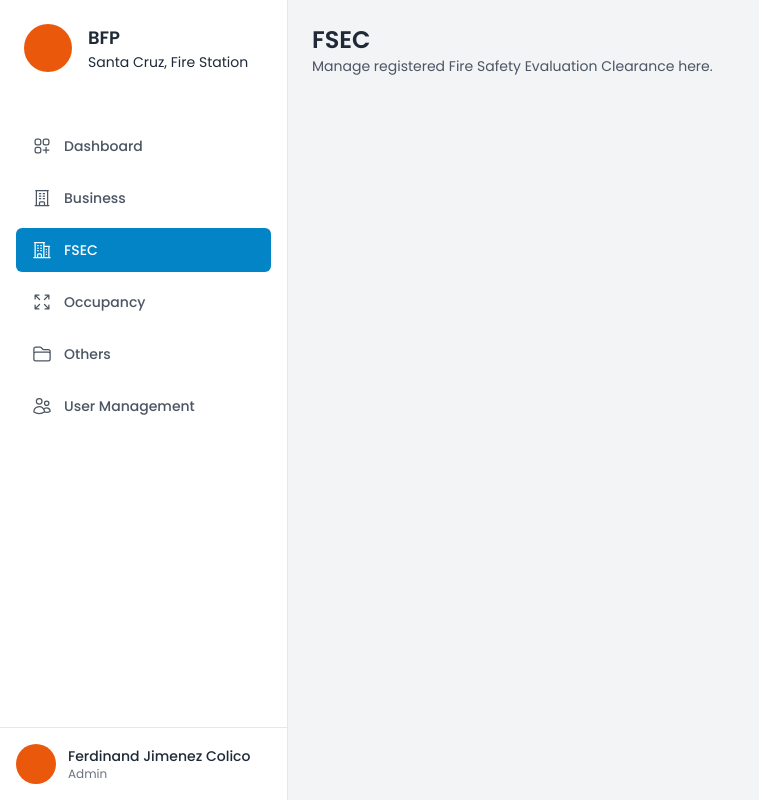
After one commit to coliks/bureau, a Flask app: page /admin/fsec in a window 1280 px wide. The commit adds this page. Shown: the whole page, without its empty margins (0-759 px from the left). Run offline with Flask 3, Linux system fonts and the light colour scheme; style sheets or scripts are compiled from the project's sources; some web fonts are replaced.

Commit message:
Progress: Finished navbar UI

```diff
--- a/website/routes/admin/routes.py
+++ b/website/routes/admin/routes.py
@@ -3,4 +3,25 @@ from . import admin
 
 @admin.route('/dashboard')
 def dashboard():
-    return render_template('shared/dashboard.html')
+    return render_template('shared/dashboard.html', current_page='dashboard')
+
+@admin.route('/business')
+def business():
+    return render_template('shared/business.html', current_page='business')
+
+@admin.route('/fsec')
+def fsec():
+    return render_template('shared/fsec.html', current_page='fsec')
+
+@admin.route('/occupancy')
+def occupancy():
+    return render_template('shared/occupancy.html', current_page='occupancy')
+
+@admin.route('/others')
+def others():
+    return render_template('shared/others.html', current_page='others')
+
+
+@admin.route('/users')
+def users():
+    return render_template('admin/user_management.html', current_page='users')
--- a/website/routes/auth/routes.py
+++ b/website/routes/auth/routes.py
@@ -7,8 +7,8 @@ def index():
 
 @auth.route('/login', methods=['POST', 'GET'])
 def login():
-    return render_template('auth/login.html')
+    return render_template('auth/login.html', current_page='login')
 
 @auth.route('/register', methods=['POST', 'GET'])
 def register_account():
-    return render_template('auth/signup.html')
+    return render_template('auth/signup.html', current_page='sign_up')
--- /dev/null
+++ b/website/static/javascript/navbar.js
@@ -0,0 +1,14 @@
+document.addEventListener('DOMContentLoaded', () => {
+  const profileMenuBtn = document.getElementById('profile-menu-btn')
+  const profileMenu = document.getElementById('profile-menu')
+
+  profileMenuBtn.addEventListener('click', () => {
+    if (profileMenu.classList.contains('opacity-0')) {
+      profileMenu.classList.remove('w-0', 'opacity-0', 'p-0')
+      profileMenu.classList.add('w-48', 'opacity-100', 'p-2')
+    } else {
+      profileMenu.classList.remove('w-48', 'opacity-100', 'p-2')
+      profileMenu.classList.add('w-0', 'opacity-0', 'p-0')
+    }
+  })
+})
--- a/website/static/src/input.css
+++ b/website/static/src/input.css
@@ -8,3 +8,13 @@
         @apply bg-gray-100 font-poppins text-gray-800;
     }
 }
+
+@layer components {
+    .navlink {
+        @apply flex items-center gap-3 px-4 py-3 rounded-md text-sm text-gray-600 hover:text-gray-900 hover:bg-gray-100 font-medium hover:shadow-sm;
+    }
+
+    .active-navlink {
+        @apply bg-sky-600 flex items-center gap-3 px-4 py-3 rounded-md text-sm text-white font-medium;
+    }
+}
--- a/website/templates/base.html
+++ b/website/templates/base.html
@@ -3,7 +3,7 @@
   <head>
     <meta charset="UTF-8" />
     <meta name="viewport" content="width=device-width, initial-scale=1.0" />
-    <title>{% block title %} {% endblock %}</title>
+    <title>Bureau of Fire Protection</title>
 
     <link rel="preconnect" href="https://fonts.googleapis.com" />
     <link rel="preconnect" href="https://fonts.gstatic.com" crossorigin />
@@ -17,6 +17,10 @@
     {% block extra_css %} {% endblock %}
   </head>
   <body>
+    {% if current_page not in ['sign_up', 'login'] %} {% include 'components/navbar.html' %} {% endif %}
+
+
+    <script src="{{url_for('static', filename='javascript/navbar.js')}}"></script>
     {% block content %} {% endblock %} {% block extra_scripts %} {% endblock %}
   </body>
 </html>
--- /dev/null
+++ b/website/templates/components/navbar.html
@@ -0,0 +1,131 @@
+<div class="bg-white fixed left-0 top-0 bottom-0 w-72 flex flex-col justify-between border-r">
+  <!--Top-->
+  <div>
+    <!--Logo-->
+    <div class="flex items-center p-6 gap-4">
+      <div class="bg-orange-600 w-12 h-12 rounded-full"></div>
+      <div class="flex flex-col">
+        <span class="text-lg font-semibold">BFP</span>
+        <span class="text-sm">Santa Cruz, Fire Station</span>
+      </div>
+    </div>
+
+    <!--Navlinks-->
+    <div class="mt-4 px-4 py-3 space-y-2">
+      <a href="{{url_for('admin.dashboard')}}"
+        class="{% if current_page == 'dashboard' %}active-navlink{% else %} navlink {% endif %}">
+        <svg xmlns="http://www.w3.org/2000/svg" fill="none" viewBox="0 0 24 24" stroke-width="1.5" stroke="currentColor"
+          class="size-5">
+          <path stroke-linecap="round" stroke-linejoin="round"
+            d="M13.5 16.875h3.375m0 0h3.375m-3.375 0V13.5m0 3.375v3.375M6 10.5h2.25a2.25 2.25 0 0 0 2.25-2.25V6a2.25 2.25 0 0 0-2.25-2.25H6A2.25 2.25 0 0 0 3.75 6v2.25A2.25 2.25 0 0 0 6 10.5Zm0 9.75h2.25A2.25 2.25 0 0 0 10.5 18v-2.25a2.25 2.25 0 0 0-2.25-2.25H6a2.25 2.25 0 0 0-2.25 2.25V18A2.25 2.25 0 0 0 6 20.25Zm9.75-9.75H18a2.25 2.25 0 0 0 2.25-2.25V6A2.25 2.25 0 0 0 18 3.75h-2.25A2.25 2.25 0 0 0 13.5 6v2.25a2.25 2.25 0 0 0 2.25 2.25Z" />
+        </svg>
+
+        <span>Dashboard</span>
+      </a>
+
+      <a href="{{url_for('admin.business')}}"
+        class="{% if current_page == 'business' %}active-navlink{% else %} navlink {% endif %}">
+        <svg xmlns="http://www.w3.org/2000/svg" fill="none" viewBox="0 0 24 24" stroke-width="1.5" stroke="currentColor"
+          class="size-5">
+          <path stroke-linecap="round" stroke-linejoin="round"
+            d="M3.75 21h16.5M4.5 3h15M5.25 3v18m13.5-18v18M9 6.75h1.5m-1.5 3h1.5m-1.5 3h1.5m3-6H15m-1.5 3H15m-1.5 3H15M9 21v-3.375c0-.621.504-1.125 1.125-1.125h3.75c.621 0 1.125.504 1.125 1.125V21" />
+        </svg>
+
+
+        <span>Business</span>
+      </a>
+
+      <a href="{{url_for('admin.fsec')}}"
+        class="{% if current_page == 'fsec' %}active-navlink{% else %} navlink {% endif %}">
+        <svg xmlns="http://www.w3.org/2000/svg" fill="none" viewBox="0 0 24 24" stroke-width="1.5" stroke="currentColor"
+          class="size-5">
+          <path stroke-linecap="round" stroke-linejoin="round"
+            d="M2.25 21h19.5m-18-18v18m10.5-18v18m6-13.5V21M6.75 6.75h.75m-.75 3h.75m-.75 3h.75m3-6h.75m-.75 3h.75m-.75 3h.75M6.75 21v-3.375c0-.621.504-1.125 1.125-1.125h2.25c.621 0 1.125.504 1.125 1.125V21M3 3h12m-.75 4.5H21m-3.75 3.75h.008v.008h-.008v-.008Zm0 3h.008v.008h-.008v-.008Zm0 3h.008v.008h-.008v-.008Z" />
+        </svg>
+        <span>FSEC</span>
+      </a>
+
+      <a href="{{url_for('admin.occupancy')}}"
+        class="{% if current_page == 'occupancy' %}active-navlink{% else %} navlink {% endif %}">
+        <svg xmlns="http://www.w3.org/2000/svg" fill="none" viewBox="0 0 24 24" stroke-width="1.5" stroke="currentColor"
+          class="size-5">
+          <path stroke-linecap="round" stroke-linejoin="round"
+            d="M3.75 3.75v4.5m0-4.5h4.5m-4.5 0L9 9M3.75 20.25v-4.5m0 4.5h4.5m-4.5 0L9 15M20.25 3.75h-4.5m4.5 0v4.5m0-4.5L15 9m5.25 11.25h-4.5m4.5 0v-4.5m0 4.5L15 15" />
+        </svg>
+
+        <span>Occupancy</span>
+      </a>
+
+      <a href="{{url_for('admin.others')}}"
+        class="{% if current_page == 'others' %}active-navlink{% else %} navlink {% endif %}">
+        <svg xmlns="http://www.w3.org/2000/svg" fill="none" viewBox="0 0 24 24" stroke-width="1.5" stroke="currentColor"
+          class="size-5">
+          <path stroke-linecap="round" stroke-linejoin="round"
+            d="M2.25 12.75V12A2.25 2.25 0 0 1 4.5 9.75h15A2.25 2.25 0 0 1 21.75 12v.75m-8.69-6.44-2.12-2.12a1.5 1.5 0 0 0-1.061-.44H4.5A2.25 2.25 0 0 0 2.25 6v12a2.25 2.25 0 0 0 2.25 2.25h15A2.25 2.25 0 0 0 21.75 18V9a2.25 2.25 0 0 0-2.25-2.25h-5.379a1.5 1.5 0 0 1-1.06-.44Z" />
+        </svg>
+
+        <span>Others</span>
+      </a>
+
+      <a href="{{url_for('admin.users')}}"
+        class="{% if current_page == 'users' %}active-navlink{% else %} navlink {% endif %}">
+        <svg xmlns="http://www.w3.org/2000/svg" fill="none" viewBox="0 0 24 24" stroke-width="1.5" stroke="currentColor"
+          class="size-5">
+          <path stroke-linecap="round" stroke-linejoin="round"
+            d="M15 19.128a9.38 9.38 0 0 0 2.625.372 9.337 9.337 0 0 0 4.121-.952 4.125 4.125 0 0 0-7.533-2.493M15 19.128v-.003c0-1.113-.285-2.16-.786-3.07M15 19.128v.106A12.318 12.318 0 0 1 8.624 21c-2.331 0-4.512-.645-6.374-1.766l-.001-.109a6.375 6.375 0 0 1 11.964-3.07M12 6.375a3.375 3.375 0 1 1-6.75 0 3.375 3.375 0 0 1 6.75 0Zm8.25 2.25a2.625 2.625 0 1 1-5.25 0 2.625 2.625 0 0 1 5.25 0Z" />
+        </svg>
+
+
+        <span>User Management</span>
+      </a>
+    </div>
+  </div>
+
+  <!--Bottom-->
+  <div class="border-t relative hover:bg-gray-100 hover:cursor-pointer">
+    <div class="flex p-4 items-center gap-3" id="profile-menu-btn">
+      <div class="h-10 w-10 bg-orange-600 rounded-full"></div>
+      <div class="flex flex-col items-start">
+        <span class="text-sm font-medium text-gray-800">Ferdinand Jimenez Colico</span>
+        <span class="text-xs text-gray-500">Admin</span>
+      </div>
+    </div>
+
+
+    <!--Profile Menu-->
+    <div
+      class="absolute bg-white border left-full bottom-2 rounded-md ml-2 w-0 p-0 opacity-0 shadow-sm overflow-hidden transition-all duration-300 ease-in-out"
+      id="profile-menu">
+      <button class="flex items-center gap-3 px-4 py-3 text-sm hover:bg-gray-100 w-full rounded-md">
+        <svg xmlns="http://www.w3.org/2000/svg" fill="none" viewBox="0 0 24 24" stroke-width="1.5" stroke="currentColor"
+          class="size-5">
+          <path stroke-linecap="round" stroke-linejoin="round"
+            d="M15.75 6a3.75 3.75 0 1 1-7.5 0 3.75 3.75 0 0 1 7.5 0ZM4.501 20.118a7.5 7.5 0 0 1 14.998 0A17.933 17.933 0 0 1 12 21.75c-2.676 0-5.216-.584-7.499-1.632Z" />
+        </svg>
+
+        <span>Profile</span>
+      </button>
+      <button class="flex items-center gap-3 px-4 py-3 text-sm hover:bg-gray-100 w-full rounded-md">
+        <svg xmlns="http://www.w3.org/2000/svg" fill="none" viewBox="0 0 24 24" stroke-width="1.5" stroke="currentColor"
+          class="size-5">
+          <path stroke-linecap="round" stroke-linejoin="round"
+            d="M9.594 3.94c.09-.542.56-.94 1.11-.94h2.593c.55 0 1.02.398 1.11.94l.213 1.281c.063.374.313.686.645.87.074.04.147.083.22.127.325.196.72.257 1.075.124l1.217-.456a1.125 1.125 0 0 1 1.37.49l1.296 2.247a1.125 1.125 0 0 1-.26 1.431l-1.003.827c-.293.241-.438.613-.43.992a7.723 7.723 0 0 1 0 .255c-.008.378.137.75.43.991l1.004.827c.424.35.534.955.26 1.43l-1.298 2.247a1.125 1.125 0 0 1-1.369.491l-1.217-.456c-.355-.133-.75-.072-1.076.124a6.47 6.47 0 0 1-.22.128c-.331.183-.581.495-.644.869l-.213 1.281c-.09.543-.56.94-1.11.94h-2.594c-.55 0-1.019-.398-1.11-.94l-.213-1.281c-.062-.374-.312-.686-.644-.87a6.52 6.52 0 0 1-.22-.127c-.325-.196-.72-.257-1.076-.124l-1.217.456a1.125 1.125 0 0 1-1.369-.49l-1.297-2.247a1.125 1.125 0 0 1 .26-1.431l1.004-.827c.292-.24.437-.613.43-.991a6.932 6.932 0 0 1 0-.255c.007-.38-.138-.751-.43-.992l-1.004-.827a1.125 1.125 0 0 1-.26-1.43l1.297-2.247a1.125 1.125 0 0 1 1.37-.491l1.216.456c.356.133.751.072 1.076-.124.072-.044.146-.086.22-.128.332-.183.582-.495.644-.869l.214-1.28Z" />
+          <path stroke-linecap="round" stroke-linejoin="round" d="M15 12a3 3 0 1 1-6 0 3 3 0 0 1 6 0Z" />
+        </svg>
+
+
+        <span>Settings</span>
+      </button>
+      <button class="flex items-center gap-3 px-4 py-3 text-sm hover:bg-gray-100 w-full rounded-md">
+        <svg xmlns="http://www.w3.org/2000/svg" fill="none" viewBox="0 0 24 24" stroke-width="1.5" stroke="currentColor"
+          class="size-5">
+          <path stroke-linecap="round" stroke-linejoin="round"
+            d="M15.75 9V5.25A2.25 2.25 0 0 0 13.5 3h-6a2.25 2.25 0 0 0-2.25 2.25v13.5A2.25 2.25 0 0 0 7.5 21h6a2.25 2.25 0 0 0 2.25-2.25V15M12 9l-3 3m0 0 3 3m-3-3h12.75" />
+        </svg>
+
+
+        <span>Logout</span>
+      </button>
+    </div>
+  </div>
+</div>
--- a/website/templates/shared/fsec.html
+++ b/website/templates/shared/fsec.html
@@ -0,0 +1,17 @@
+{% extends 'base.html' %}
+{% block extra_css %}
+
+{% endblock %}
+
+{% block content %}
+<div class="ml-72 p-6">
+  <div class="flex flex-col items-start">
+    <h1 class="text-2xl font-semibold">FSEC</h1>
+    <span class="text-sm text-gray-600">Manage registered Fire Safety Evaluation Clearance here.</span>
+  </div>
+</div>
+{% endblock %}
+
+{% block extra_scripts %}
+
+{% endblock %}
```
Also changed, not shown: website/templates/admin/user_management.html (+18 -0 lines), website/templates/shared/business.html (+17 -0 lines), website/templates/shared/dashboard.html (+6 -1 lines), website/templates/shared/occupancy.html (+17 -0 lines), website/templates/shared/others.html (+17 -0 lines).
